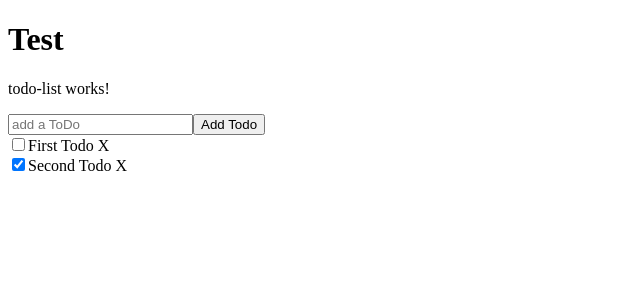
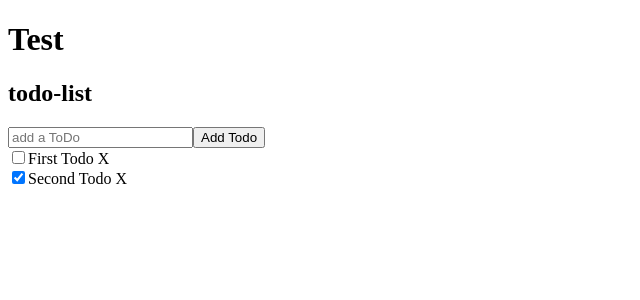
Before and after one commit to checkmyprojects/todolist, an Angular app: page / in a window 1280 px wide. Shown: the top 300 px of the page, without its empty margins (0-640 px from the left). Built offline with nearby package versions, Linux system fonts and the light colour scheme.

Commit message:
start styling

```diff
--- a/src/app/todo-list/todo-list.component.html
+++ b/src/app/todo-list/todo-list.component.html
@@ -1,4 +1,4 @@
-<p>todo-list works!</p>
+<h2>todo-list</h2>
 
 <input type="text" placeholder="add a ToDo" [(ngModel)]="inputTodo" (keyup.enter)="addTodo()">
 <input type="submit" value="Add Todo" (click)="addTodo()">
```
